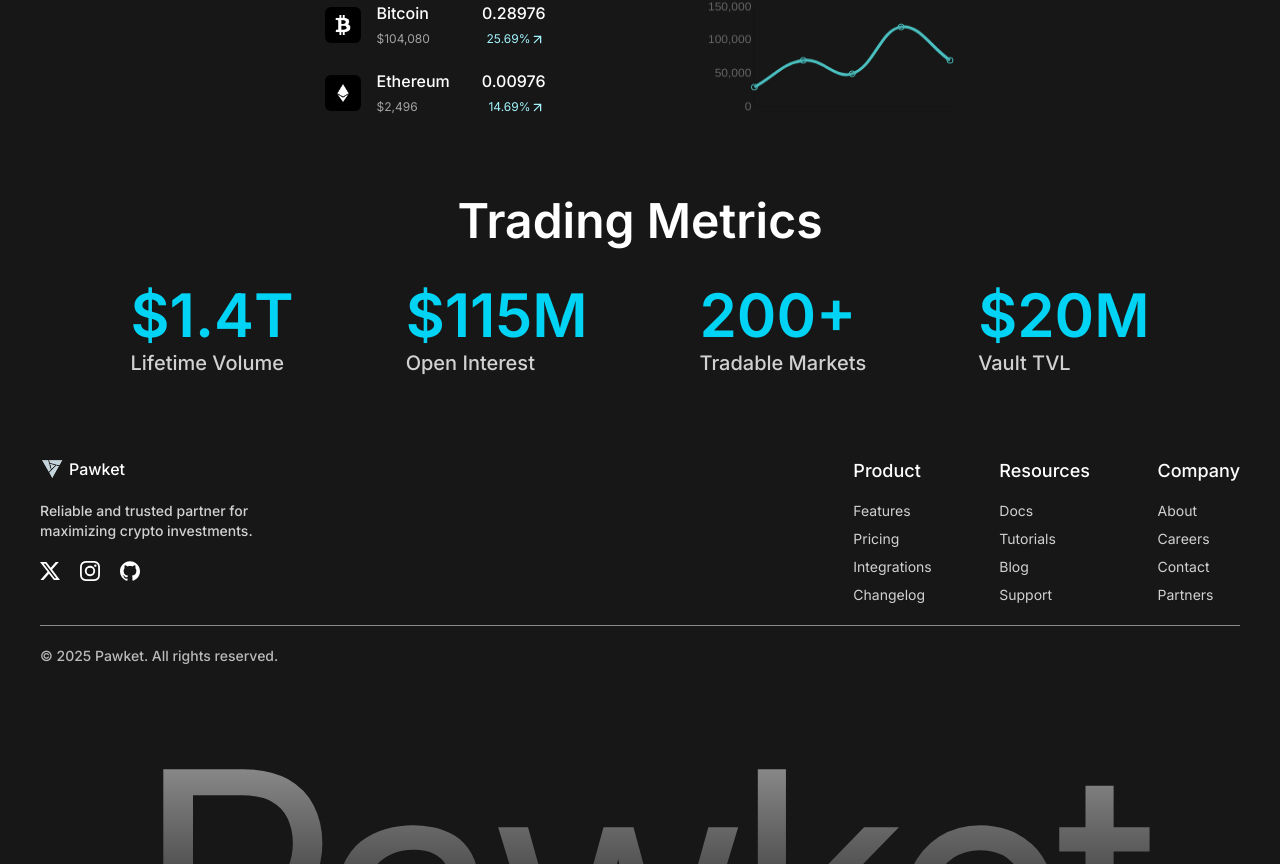
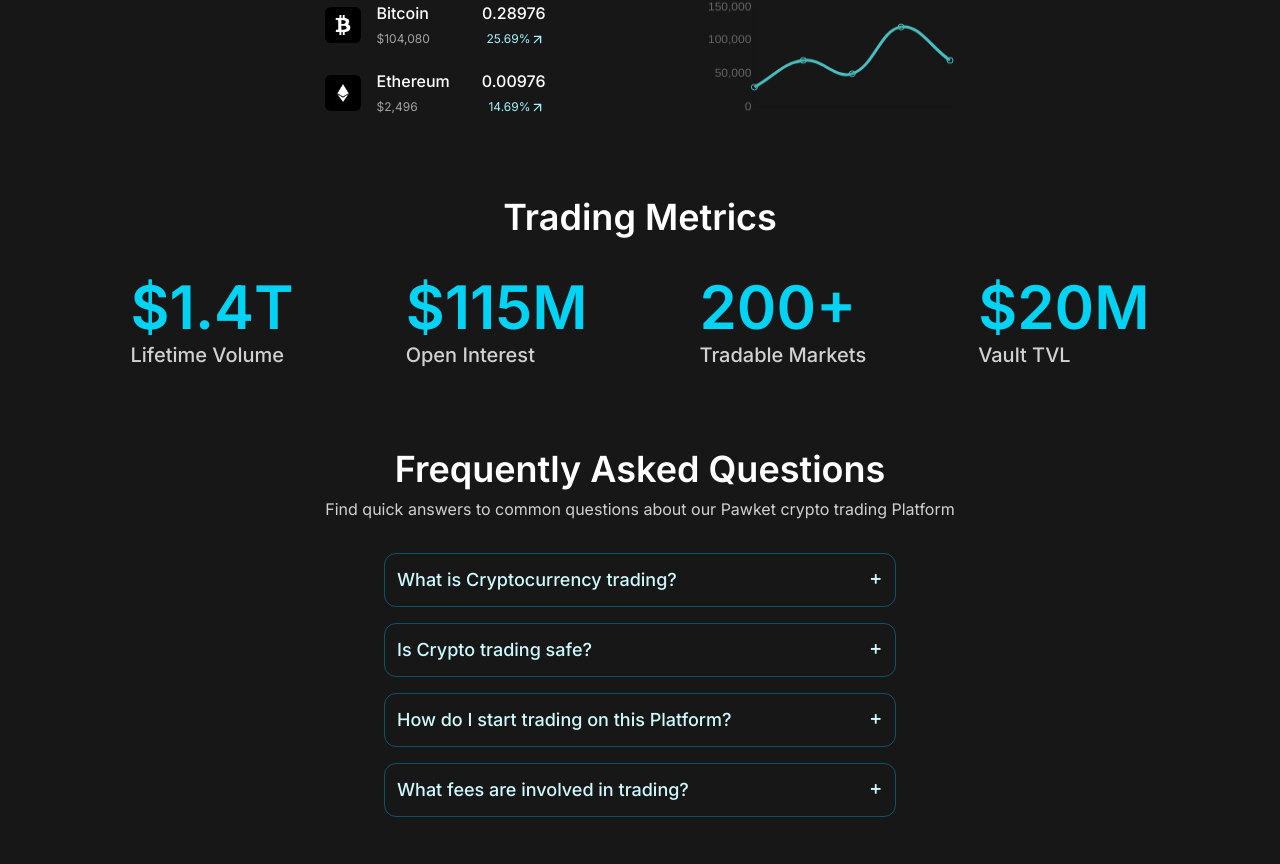
Before and after one commit to Munadil16/pawket, a Next.js app: page / in a window 1280 px wide. Shown: the part 856-1720 px from the top of the page. Built offline with nearby package versions, Linux system fonts and the light colour scheme.

Commit message:
add: FAQs Section

```diff
--- a/src/app/globals.css
+++ b/src/app/globals.css
@@ -1,4 +1,8 @@
 @import "tailwindcss";
+
+html {
+  scroll-behavior: smooth;
+}
 
 @keyframes icons-marquee {
   0% {
--- a/src/components/landing/coins-marquee.tsx
+++ b/src/components/landing/coins-marquee.tsx
@@ -1,3 +1,4 @@
+import Image from "next/image";
 import { coins } from "@/lib/constants/coins.constants";
 
 const CoinsMarquee = () => {
@@ -6,7 +7,7 @@ const CoinsMarquee = () => {
       <section className="flex items-center gap-3 overflow-hidden pt-5 pb-2 lg:pt-10 2xl:container 2xl:mx-auto">
         <div className="animate-marquee flex gap-3">
           {[...coins, ...coins].map((coin, index) => (
-            <img
+            <Image
               key={index}
               src={coin.imageSrc}
               alt={coin.alt}
@@ -19,7 +20,7 @@ const CoinsMarquee = () => {
 
         <div className="animate-marquee flex gap-3" aria-hidden="true">
           {[...coins, ...coins].map((coin, index) => (
-            <img
+            <Image
               key={index}
               src={coin.imageSrc}
               alt={coin.alt}
@@ -32,7 +33,7 @@ const CoinsMarquee = () => {
 
         <div className="animate-marquee flex gap-3" aria-hidden="true">
           {[...coins, ...coins].map((coin, index) => (
-            <img
+            <Image
               key={index}
               src={coin.imageSrc}
               alt={coin.alt}
@@ -47,7 +48,7 @@ const CoinsMarquee = () => {
       <section className="flex gap-3 overflow-hidden pt-1 pb-5 lg:pb-10 2xl:container 2xl:mx-auto">
         <div className="animate-marquee-reverse flex gap-3" aria-hidden="true">
           {[...coins, ...coins].map((coin, index) => (
-            <img
+            <Image
               key={index}
               src={coin.imageSrc}
               alt={coin.alt}
@@ -60,7 +61,7 @@ const CoinsMarquee = () => {
 
         <div className="animate-marquee-reverse flex gap-3" aria-hidden="true">
           {[...coins, ...coins].map((coin, index) => (
-            <img
+            <Image
               key={index}
               src={coin.imageSrc}
               alt={coin.alt}
@@ -73,7 +74,7 @@ const CoinsMarquee = () => {
 
         <div className="animate-marquee-reverse flex gap-3" aria-hidden="true">
           {[...coins, ...coins].map((coin, index) => (
-            <img
+            <Image
               key={index}
               src={coin.imageSrc}
               alt={coin.alt}
--- /dev/null
+++ b/src/components/landing/faqs.tsx
@@ -0,0 +1,41 @@
+"use client";
+
+import { useState } from "react";
+import { AccordionCard } from "../ui/accordion-card";
+import { faqs } from "@/lib/constants/faqs.constants";
+
+const FAQs = () => {
+  const [selectedId, setSeletedId] = useState<number>(0);
+
+  return (
+    <section className="scroll-mt-14 p-5 lg:p-10" id="faqs">
+      <div className="container mx-auto">
+        <h2 className="text-center text-3xl font-semibold sm:text-4xl">
+          Frequently Asked Questions
+        </h2>
+
+        <p className="mt-2 text-center text-sm text-white/80 sm:text-base">
+          Find quick answers to common questions about our Pawket crypto trading
+          Platform
+        </p>
+
+        <section className="mt-8 flex flex-col items-center gap-4">
+          {faqs.map((faq) => {
+            return (
+              <AccordionCard
+                key={faq.id}
+                {...faq}
+                open={selectedId === faq.id}
+                handler={() =>
+                  setSeletedId((prev) => (prev === faq.id ? 0 : faq.id))
+                }
+              />
+            );
+          })}
+        </section>
+      </div>
+    </section>
+  );
+};
+
+export { FAQs };
--- a/src/components/landing/join-revolution.tsx
+++ b/src/components/landing/join-revolution.tsx
@@ -60,7 +60,7 @@ const JoinRevolution = () => {
   }, []);
 
   return (
-    <section className="px-5 py-5 lg:px-10 lg:py-10">
+    <section className="p-5 lg:p-10">
       <div className="container mx-auto flex flex-col items-center justify-center">
         <p className="bg-gradient-to-b from-cyan-300 from-30% to-cyan-700 to-100% bg-clip-text text-center text-sm font-medium text-transparent">
           JOIN THE REVOLUTION
--- a/src/components/landing/landing.tsx
+++ b/src/components/landing/landing.tsx
@@ -2,6 +2,7 @@ import { Hero } from "./hero";
 import { CoinsMarquee } from "./coins-marquee";
 import { JoinRevolution } from "./join-revolution";
 import { Metrics } from "./metrics";
+import { FAQs } from "./faqs";
 
 const LandingPage = () => {
   return (
@@ -10,6 +11,7 @@ const LandingPage = () => {
       <CoinsMarquee />
       <JoinRevolution />
       <Metrics />
+      <FAQs />
     </main>
   );
 };
--- a/src/components/landing/metrics.tsx
+++ b/src/components/landing/metrics.tsx
@@ -2,9 +2,9 @@ import { metrics } from "@/lib/constants/metrics.constants";
 
 const Metrics = () => {
   return (
-    <section className="px-5 py-5 lg:px-10 lg:py-10">
+    <section className="p-5 lg:p-10">
       <div className="container mx-auto">
-        <h2 className="pb-5 text-center text-3xl font-semibold sm:text-5xl lg:pb-10">
+        <h2 className="pb-5 text-center text-3xl font-semibold sm:text-4xl lg:pb-10">
           Trading Metrics
         </h2>
 
--- a/src/components/layout/navbar.tsx
+++ b/src/components/layout/navbar.tsx
@@ -30,6 +30,7 @@ const Navbar = () => {
       <nav className="relative container mx-auto flex items-center justify-between">
         <Link
           className="flex items-center gap-2 pl-5 text-lg font-medium lg:pl-0 lg:text-xl"
+          onClick={() => window.scrollTo({ top: 0, behavior: "smooth" })}
           href={"/"}
         >
           <Image
@@ -43,14 +44,15 @@ const Navbar = () => {
         </Link>
 
         <ul
-          className={`flex-col gap-5 font-medium lg:flex-row lg:items-center lg:gap-10 ${isMenuOpen ? "absolute top-12 flex h-dvh w-full bg-neutral-900 px-10 py-5" : "hidden lg:flex"}`}
+          className={`flex-col gap-5 font-medium lg:flex-row lg:items-center lg:gap-10 ${isMenuOpen ? "absolute top-12 flex h-dvh w-full bg-neutral-900 px-10 py-5 text-xl" : "hidden lg:flex"}`}
         >
           {navigationLinks.map((navigation) => {
             return (
               <li key={navigation.id} className="whitespace-nowrap">
                 <Link
                   href={navigation.linkTo}
-                  className="decoration-cyan-300 lg:hover:underline"
+                  onClick={() => setIsMenuOpen(false)}
+                  className="decoration-cyan-300 underline-offset-4 lg:hover:underline"
                 >
                   {navigation.title}
                 </Link>
--- /dev/null
+++ b/src/components/ui/accordion-card.tsx
@@ -0,0 +1,51 @@
+"use client";
+
+import { useEffect, useRef, useState } from "react";
+
+interface IAccordionCard {
+  question: string;
+  answer: string;
+  open: boolean;
+  handler: () => void;
+}
+
+const AccordionCard = ({ question, answer, open, handler }: IAccordionCard) => {
+  const [height, setHeight] = useState<string>("0px");
+  const contentRef = useRef<HTMLDivElement | null>(null);
+
+  useEffect(() => {
+    if (contentRef.current) {
+      setHeight(open ? `${contentRef.current.scrollHeight}px` : "0px");
+    }
+  }, [open]);
+
+  return (
+    <article
+      className="flex w-full max-w-lg cursor-pointer flex-col justify-between rounded-xl border border-cyan-600/50 p-3 select-none lg:hover:bg-cyan-700/50"
+      role="button"
+      tabIndex={0}
+      aria-label={`Toggle answer for: ${question}`}
+      onClick={handler}
+    >
+      <div className="flex items-start justify-between gap-2">
+        <h3 className="font-medium text-cyan-100 sm:text-lg">{question}</h3>
+
+        <span
+          className={`-mt-[1px] text-lg font-medium text-cyan-100 transition-transform duration-300 sm:text-xl ${open ? "rotate-180" : "rotate-90"}`}
+        >
+          {open ? "-" : "+"}
+        </span>
+      </div>
+
+      <div
+        ref={contentRef}
+        style={{ maxHeight: height }}
+        className="overflow-hidden transition-all duration-300"
+      >
+        <p className="text-xs sm:mt-2 sm:text-sm">{answer}</p>
+      </div>
+    </article>
+  );
+};
+
+export { AccordionCard };
--- /dev/null
+++ b/src/lib/constants/faqs.constants.ts
@@ -0,0 +1,28 @@
+const faqs = [
+  {
+    id: 1,
+    question: "What is Cryptocurrency trading?",
+    answer:
+      "Cryptocurrency trading involves buying and selling digital currencies like Bitcoin, Ethereum, and others on an exchange. Traders aim to profit from price fluctuations in these assets.",
+  },
+  {
+    id: 2,
+    question: "Is Crypto trading safe?",
+    answer:
+      "While crypto trading can be profitable, it also carries risks due to market volatility. Using a secure platform, enabling two-factor authentication, and practicing good risk management are essential for safety.",
+  },
+  {
+    id: 3,
+    question: "How do I start trading on this Platform?",
+    answer:
+      "To get started, sign up for an account, complete identity verification (KYC), deposit funds into your wallet, and start buying or selling cryptocurrencies through the trading dashboard.",
+  },
+  {
+    id: 4,
+    question: "What fees are involved in trading?",
+    answer:
+      "Trading fees vary by transaction type and volume. Our platform typically charges a small percentage per trade. Please refer to the Fees Page for the latest fee structure.",
+  },
+];
+
+export { faqs };
```
